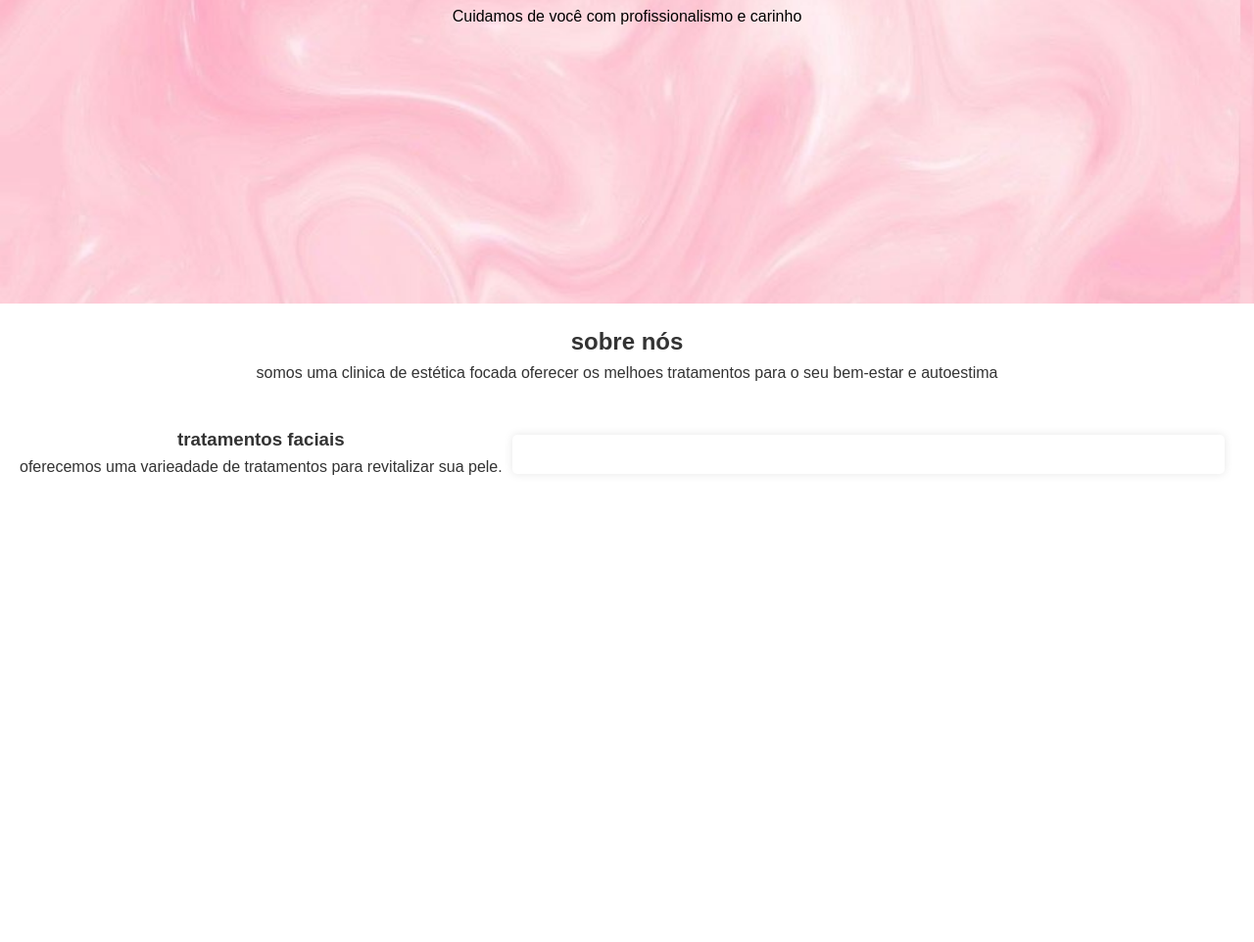
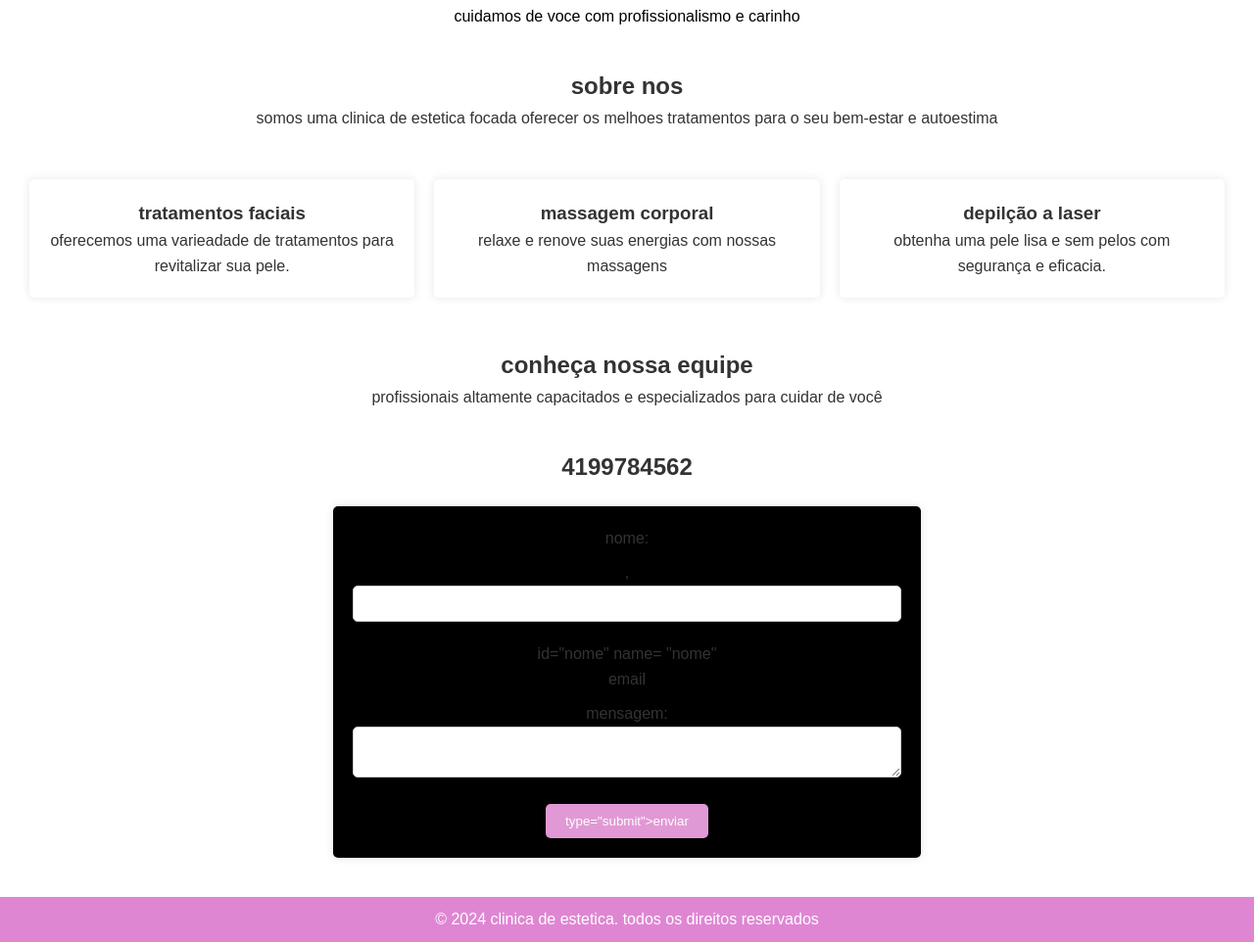
Before and after one commit to amandalinda2/nanaempr., a plain HTML site: page estetica-main/index.html in a window 1280 px wide. Shown: the part 207-1169 px from the top of the page at 98% size. Before the commit the page ends 800 px from the top, so only its background shows below. Drawn offline with Linux system fonts and the light colour scheme.

Commit message:
Add files via upload

```diff
--- a/estetica-main/index.html
+++ b/estetica-main/index.html
@@ -4,13 +4,13 @@
 <meta  charset="UTF-8">
 <meta name="viewort"content='width=device-width, initial-scale=1.0'>
 <meta http-equiv="X-UA Compatible" content="IE=edge">
-<title>Clínica de estetica</title>
+<title>Clinica de estetica</title>
 <link rel="stylesheet" href="style.css">
 </head>
 <body>
 <header>
     <div class="logo">
-        <h1> clínica de estetica</h1>
+        <h1> clinica de estetica</h1>
     </div>
     <nav>
         <ul>
@@ -23,18 +23,46 @@
 </header>
 <section id="hero">
     <h2>transforme sua beleza com nossos tratamentos</h2>
-    <p> Cuidamos de você com profissionalismo e carinho</p>
+    <p>cuidamos de voce com profissionalismo e carinho</p>
 </section>
         <section id="sobre">
-            <h2>sobre nós</h2>
-            <p>somos uma clinica de estética focada oferecer os melhoes tratamentos para o seu bem-estar e autoestima</p>
+            <h2>sobre nos</h2>
+            <p>somos uma clinica de estetica focada oferecer os melhoes tratamentos para o seu bem-estar e autoestima</p>
         </section>
         <section id="servicos">
-            <div class="serviço">
+            <div class="servico">
                 <h3>tratamentos faciais</h3>
                 <p>oferecemos uma varieadade de tratamentos para revitalizar sua pele. </p>
             </div>
             <div class="servico">
-                <h3
+                <h3>massagem corporal</h3>
+                <p>relaxe e renove suas energias com nossas massagens</p>
+            </div>
+            <div class="servico">
+                <h3>depilção a laser</h3>
+                <p>obtenha uma pele lisa e sem pelos com segurança e eficacia.</p>
             </div>
         </section>
+        <section id="equipe">
+            <h2>conheça nossa equipe</h2>
+            <p> profissionais altamente capacitados e especializados para cuidar de você</p>
+        </section>
+        <section id="contato">
+            <h2>4199784562</h2>
+            <form>
+                <label for="nome">nome:</label>
+                ,<input type="text"> id="nome" name= "nome" <required>
+                    <label for="email" >email</label>
+                    <label for="email" id="email" name="email" required>
+                    </label for="mensagem">mensagem:</label>
+                    <textarea id="mensagem" name="mensagem"required></textarea>
+        <button> type="submit">enviar</button>
+                </form>
+        </section>
+        <footer>
+            <p>&copy; 2024 clinica de estetica. todos os direitos reservados </p>
+        </footer>
+        <script src="script.js"></script>
+
+        </body>
+</html>
--- a/estetica-main/style.css
+++ b/estetica-main/style.css
@@ -34,11 +34,10 @@ nav ul li a {
 }
 
 #hero {
-    background: url(Pin\ de\ Jimena\ Elías\ em\ Fondos\ _\ Fundos\ de\ tela\ iphone\,\ Papel\ de\ parede\ de\ fundo\ branco\,\ Imagem\ de\ fundo\ para\ iphone.jpeg) no-repeat center center/cover;
+    background: url('Pink\ aesthetic\ wallpaper.jpeg')
     height: 400px;
     color: rgb(0, 0, 0);
-
-    justify-content:center;
+    justify-content: center;
     align-items: center;
     text-align: center;
 }
@@ -46,7 +45,6 @@ nav ul li a {
 #hero h2 {
     font-size: 2.5rem;
     margin-bottom: 10px;
-
 }
 
 section {
@@ -92,7 +90,7 @@ form input, form textarea {
 }
 
 form button {
-    background-color: #008080;
+    background-color: hsl(310, 54%, 74%);
     color: white;
     border: none;
     padding: 10px 20px;
@@ -101,11 +99,11 @@ form button {
 }
 
 form button:hover {
-    background-color: #005f5f;
+    background-color: #eb97cf;
 }
 
 footer {
-    background-color: #008080;
+    background-color: #df86d3;
     color: white;
     text-align: center;
     padding: 10px 0;
```
Also changed, not shown: estetica-main/Pink aesthetic wallpaper.jpeg (added), estetica-main/maria.jpg (added).
